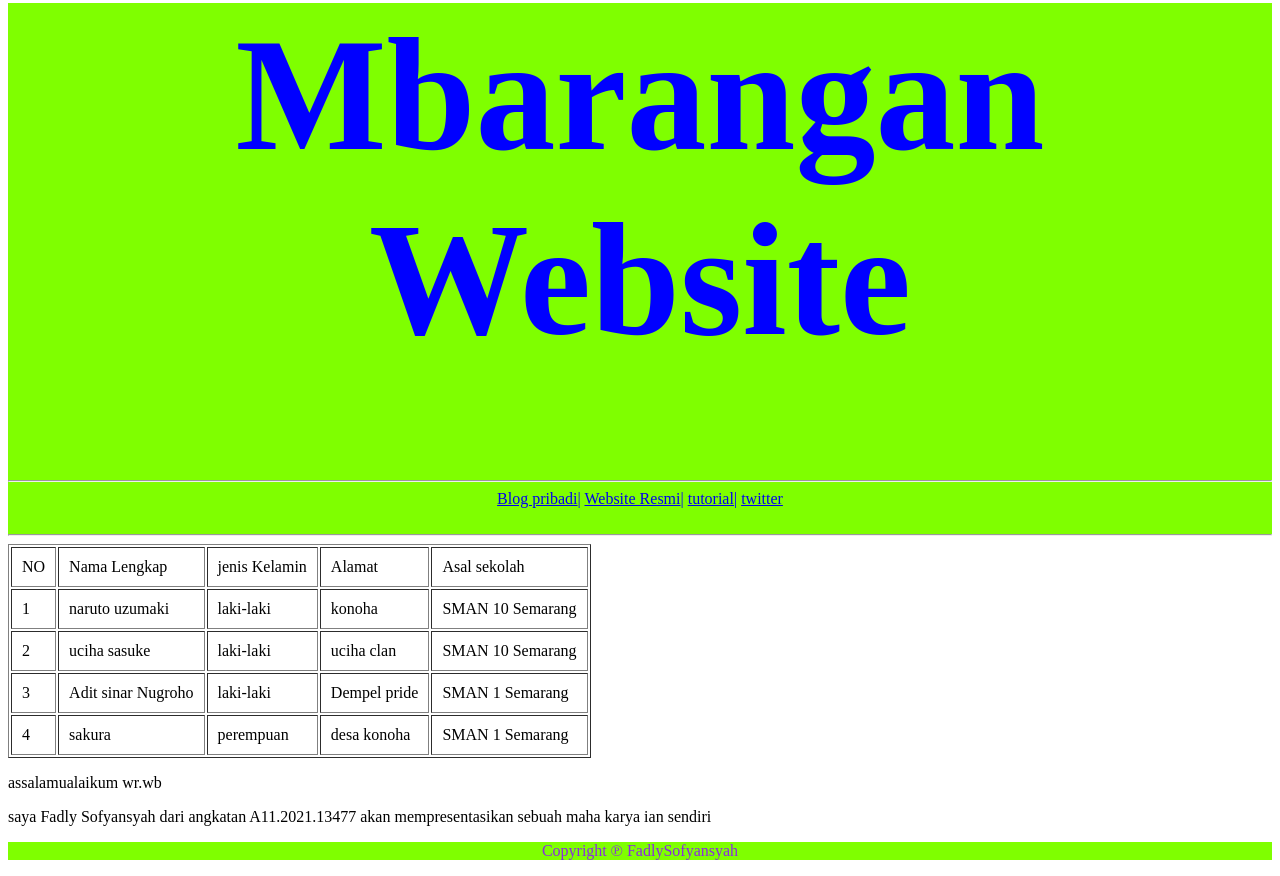
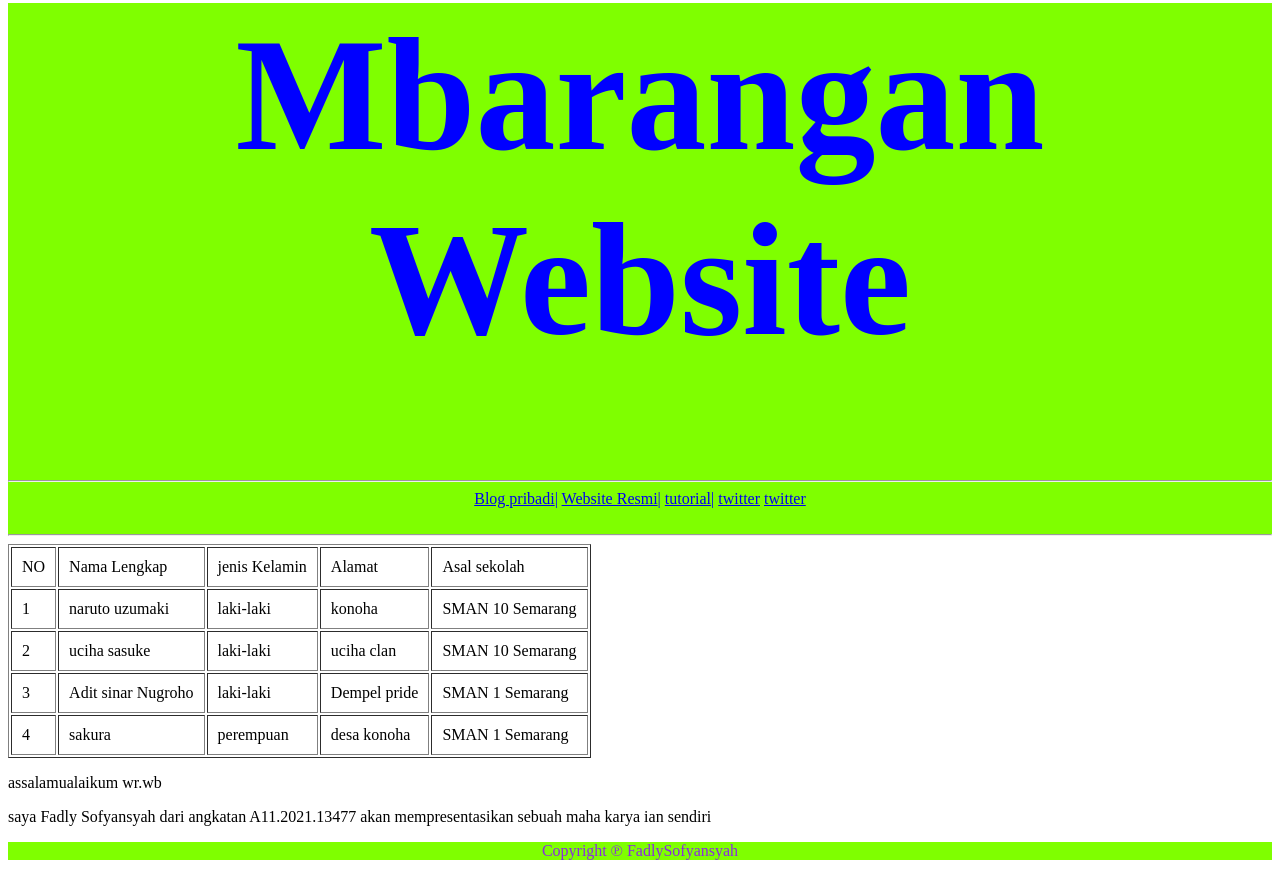
Before and after one commit to fadlyian/jajal-buka, a plain HTML site: page index.html in a window 1280 px wide. Shown: the part 1064-1940 px from the top of the page. Drawn offline with Linux system fonts and the light colour scheme.

Commit message:
mengedit file index.html mennjadi ada instagramnya

```diff
--- a/index.html
+++ b/index.html
@@ -15,6 +15,8 @@
             <a href="#">Website Resmi</a>|
             <a href="tutorial/tutorial.html">tutorial</a>|
             <a href="https://twitter.com/magabuddd">twitter</a>
+            <a href="https://www.instagram.com/fadly.ian/">twitter</a>
+
             </center>
             <br><hr>
         </header>
```
